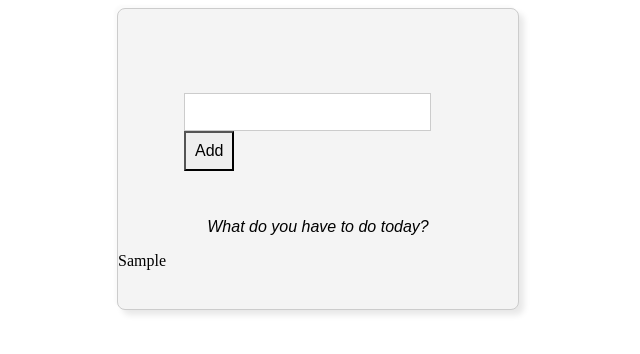
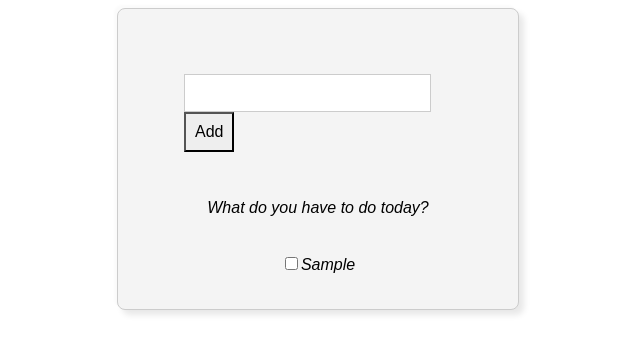
Before and after one commit to PokerEdge/duke-codetest, a plain HTML site: page index.html in a window 1280 px wide. Both pictures are taken after typing "Sample" into the empty fields and a click on the button "Add". Shown: the whole page, without its empty margins (322-962 px from the left). Drawn offline with Linux system fonts and the light colour scheme.

Commit message:
Adding elements to DOM on form submission. Styling and some logic remain.
Adding elements to DOM on form submission. Styling and some logic
remain.
—
Customization of checkbox.
Ordering of elements added to DOM with insertBefore() based logic.
Event handler should be applied to checkbox label, as label click
should check the box.
Fine tune other app styles like spacing and color.

```diff
--- a/css/main.css
+++ b/css/main.css
@@ -12,6 +12,10 @@ form {
     box-shadow: 5px 5px 6px #e8e8e8, -3px -3px 3px #fbfbfb;
 }
 
+legend {
+    display: none;
+}
+
 fieldset {
     margin: 40px auto 0px;
     width: 67%;
@@ -24,11 +28,6 @@ input[type=text] {
     font-weight: 600;
     border: 1px solid #ccc;
 }
-
-/* #todoField {
-    height: 34px;
-    margin-right: 6px;
-} */
 
 .todo-button {
     padding: 9px;
--- a/index.html
+++ b/index.html
@@ -12,6 +12,7 @@
     <form>
     <!-- <form action=""> -->
         <fieldset>
+            <legend>Duke Energy Todos</legend>
             <input name="todo" type="text" class="todo-field" autofocus />
             <button type="submit" class="todo-button" action="#" method="POST">Add</button>
             <!-- <input type="submit" value="Add" id="todoButton"/> -->
--- a/js/app.js
+++ b/js/app.js
@@ -1,45 +1,32 @@
 // Questions
     // Does key press have to mean keydown?
         // Performance increases with fewer event handlers and keyup is necessary
+    // Can the listener be an onsubmit/submit listener and work properly?
+        // Why does click work properly?
+    // Be sure to show team the Interactive-Sign-Up-And-Payment-Form project
+    // How does one get the reference to the most recently added and in-DOM todo?
+        // This value enables usage of document.todos.insertBefore(newElem, currentElem);
 
 +function() {
     'use strict';
-    // Add event listener to the button in the form that
-        //prevents default form action
-        // fires addTodo(e){...} to populate list properly (append html)
 
-    // document.getElementById('todoButton').addEventListener('submit', (e) => {
-    //     e.preventDefault();
-    //     console.log('submit handler');
-
-    //     // addTodo(e);
-    //     // document.getElementById('todos').innerHTML = "Hello World";
-    // });
     const todoAddButton = document.querySelector('.todo-button');
     const todoField = document.querySelector('.todo-field');
     const todoList = document.querySelector('.todos');
-    const todoListItems = [];
+    const todoListItems = []; // Avoid creating array if possible
 
-    // 2) Input value should be added to list when 'return' key is pressed (use SUBMIT handler + PREVENTDEFAULT)
     todoField.addEventListener('keydown', () => {
-
-        // console.log('keydown handler fired ', event.target.value);
-
-
-        // TODO: Find action set that requires removing active button class
         todoAddButton.classList.add('todo-button--active');
-        // document.getElementById("todos").innerHTML += "Sorry! <code>preventDefault()</code> won't let you check this!<br>";
-        // event.preventDefault();
     });
 
     todoField.addEventListener('keyup', () => {
-        // console.log('is element active? ', document.activeElement);
-        console.log('field is active', todoField === document.activeElement);
-        if(todoField.value === '') {
+        // console.log('field is active', todoField === document.activeElement);
+        if(todoField.value.trim() === '') {
             todoAddButton.classList.remove('todo-button--active');
         }
     });
 
+    // 2) Input value should be added to list when 'return' key is pressed (use SUBMIT handler + PREVENTDEFAULT)
     todoAddButton.addEventListener('click', (event) => {
         event.preventDefault(); // TODO: Replace with request when backend is active
         if(todoField.value.trim() === '') event.preventDefault();
@@ -49,10 +36,34 @@
     });
 
     function addTodo() {
+        // fires addTodo(e){...} to populate list properly (append html)
 
         // TODO: Push entire HTML element after checking if it's first element and appending addition division line if so
-        todoListItems.push(todoField.value.trim());
-        todoList.innerHTML = todoListItems;
+        // todoListItems.push(todoField.value.trim());
+        // let todoToAdd = document.createElement('input').setAttribute('type', 'checkbox');
+
+        // <label class="container">Two
+        //     <input type="checkbox">
+        //     <span class="checkmark"></span>
+        // </label>
+        // Append new element, check button and all, to innerHTML of #todos
+            // Append an element with an added click handler that removes it from DOM on check box click
+
+        let todoToAdd = document.createElement('p');
+        todoToAdd.classList.add('test-class');
+        let todoLabel = document.createElement('label');
+        todoToAdd.appendChild(todoLabel);
+        let todoInput = document.createElement('input');
+        todoInput.setAttribute('type', 'checkbox');
+        let todoText = document.createTextNode(todoField.value.trim());
+
+        todoLabel.appendChild(todoInput);
+        todoLabel.appendChild(todoText); // Use insertBefore() to add to top of list
+
+
+        // todoListItems.push(todoToAdd);
+        // todoList.innerHTML = todoListItems;
+        todoList.appendChild(todoToAdd);
 
         // Create element with text form value and add to innerHTML
             // Add styled divider above and below element unless it's the first element, then only below
@@ -62,9 +73,8 @@
                 // Add input checkbox element
                     // <input type="checkbox" id="id-checkbox"/>
                 // Add class to style element
+        // let todoToAdd = document.createElement('label').classList('label-class');
 
-        // Append new element, check button and all, to innerHTML of #todos
-            // Append an element with an added click handler that removes it from DOM on check box click
-
+        // Use removeChild() on click of check box
     }
 }();
```
